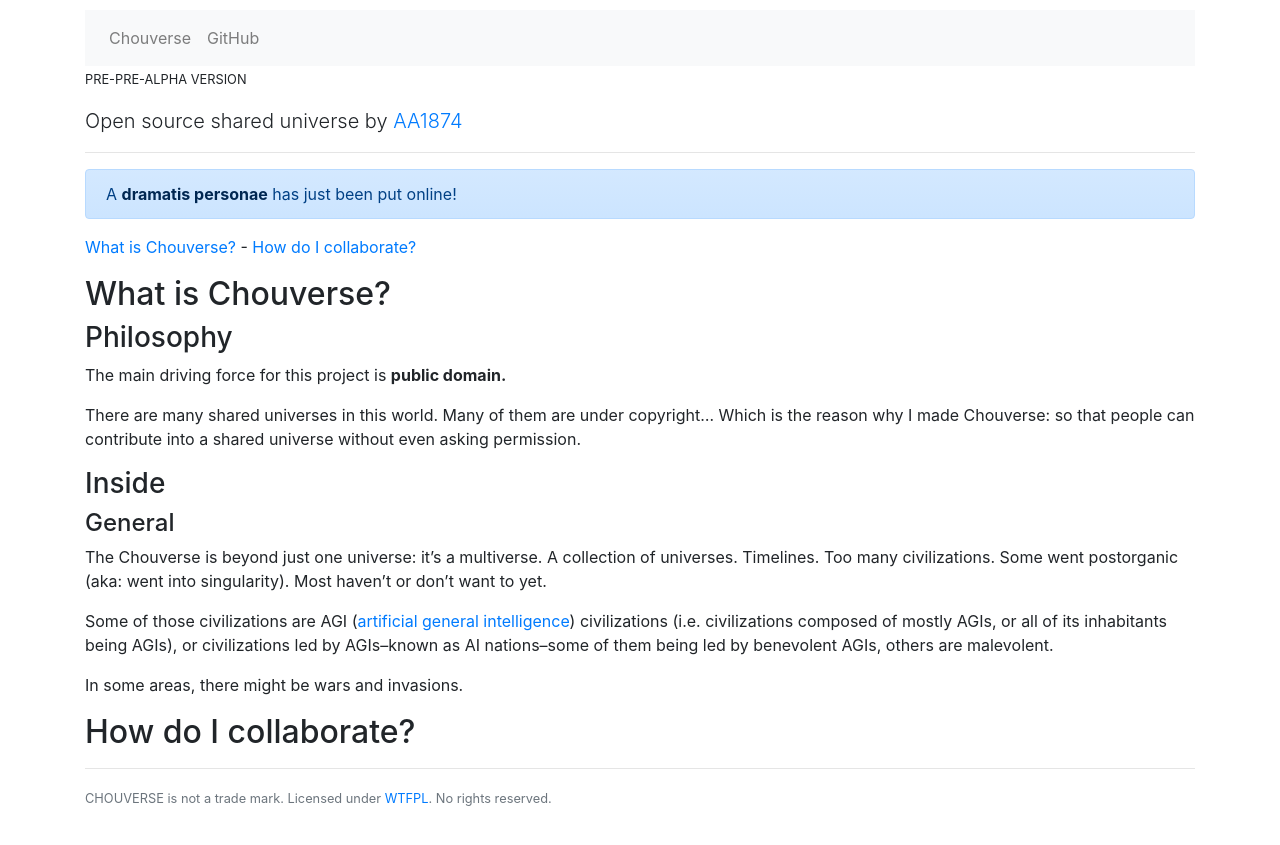
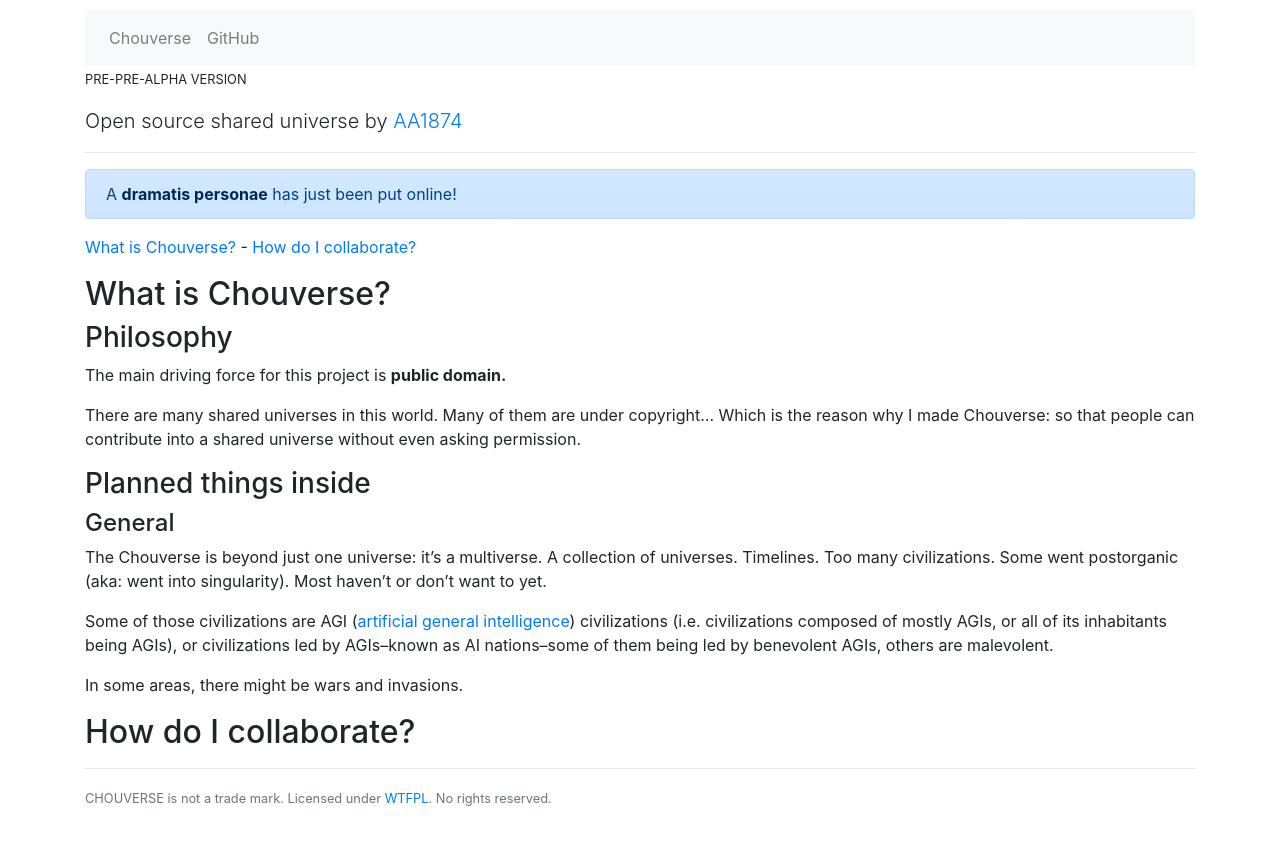
Before and after one commit to aa1874/Chouverse, a Jekyll site: the page built from index.md, in a window 1280 px wide. Shown: the top 845 px of the page. Built offline with Jekyll 4.4.1, drawn with Linux system fonts in a browser that asks for light colours; nearby versions of some CDN libraries; some web fonts are replaced.

Commit message:
index.md

```diff
--- a/index.md
+++ b/index.md
@@ -20,7 +20,7 @@ The main driving force for this project is **public domain.**
 
 There are many shared universes in this world. Many of them are under copyright... Which is the reason why I made Chouverse: so that people can contribute into a shared universe without even asking permission.
 
-### Inside
+### Planned things inside
 
 #### General
 The Chouverse is beyond just one universe: it's a multiverse. A collection of universes. Timelines. Too many civilizations. Some went postorganic (aka: went into singularity). Most haven't or don't want to yet.
```
